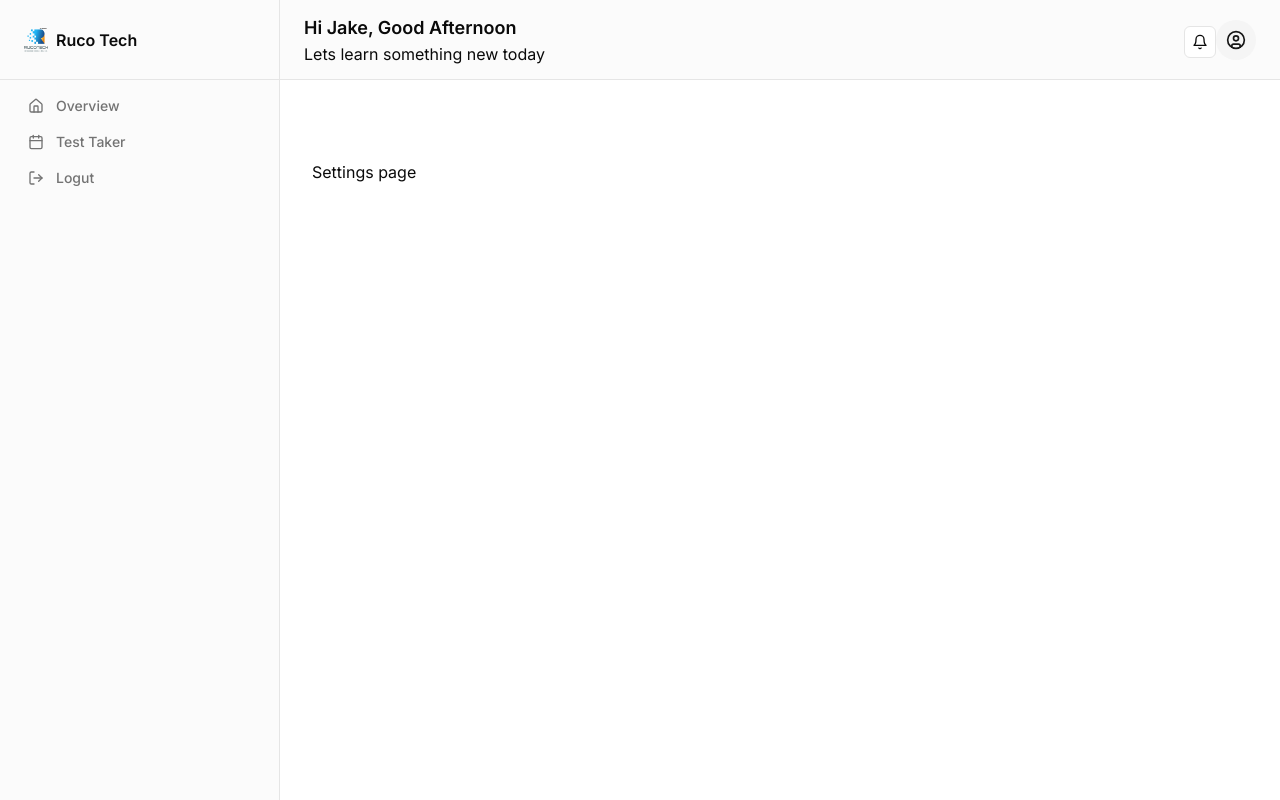
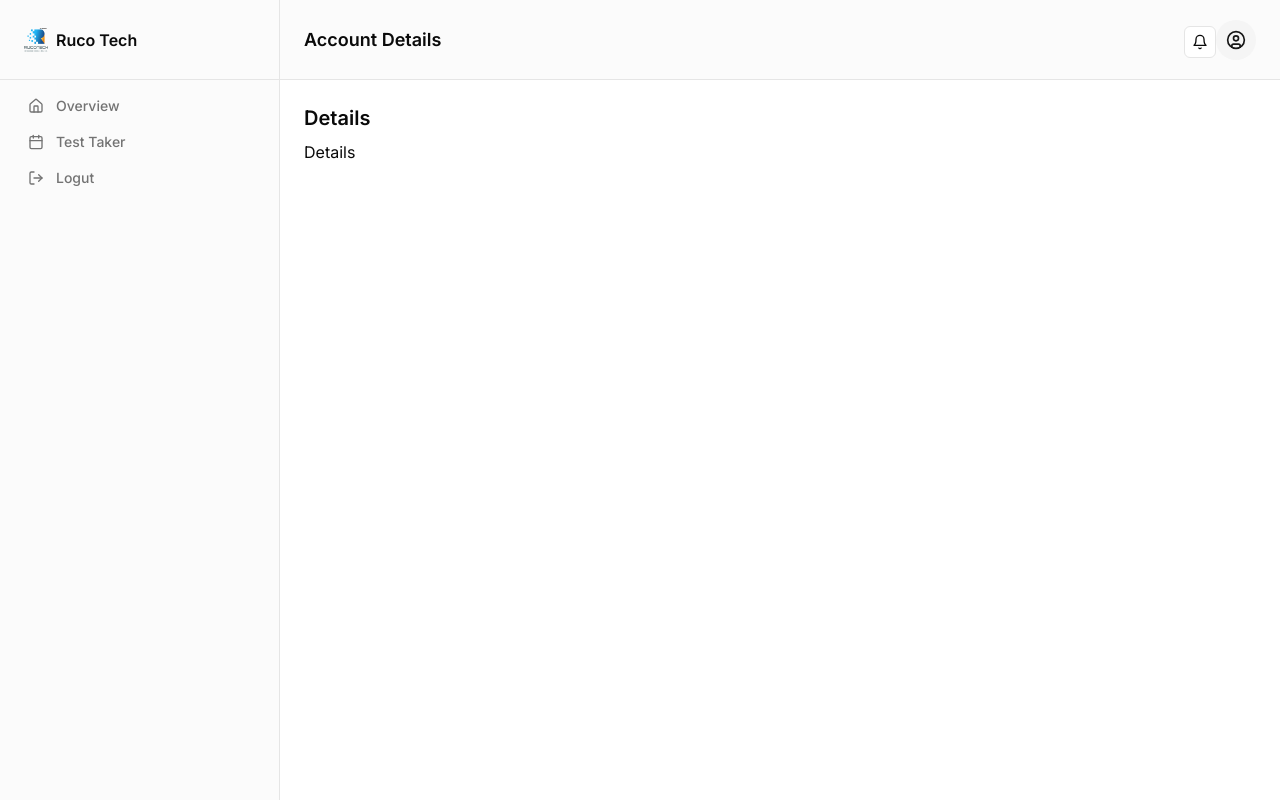
Before and after one commit to afullsnack/apt-test, a Next.js app: page /settings in a window 1280 px wide. Built offline with nearby package versions, Linux system fonts and the light colour scheme.

Commit message:
fix: Fix settings page layout and form structure

```diff
--- a/src/app/(app)/(dashboard)/layout.tsx
+++ b/src/app/(app)/(dashboard)/layout.tsx
@@ -215,10 +215,19 @@ const DashboardLayout = ({ children }: Args) => {
                 </SheetContent>
               </Sheet>
               <div className="w-full flex-1 flex flex-col">
-                <h1 className="text-balance text-lg font-semibold">Hi {'Jake'}, Good Afternoon</h1>
-                <span className="text-balance text-sx font-normal">
-                  Lets learn something new today
-                </span>
+                {!pathname.includes('settings') && (
+                  <>
+                    <h1 className="text-balance text-lg font-semibold">
+                      Hi {'Jake'}, Good Afternoon
+                    </h1>
+                    <span className="text-balance text-sx font-normal">
+                      Lets learn something new today
+                    </span>
+                  </>
+                )}
+                {pathname.includes('settings') && (
+                  <h1 className="text-balance text-lg font-semibold">Account Details</h1>
+                )}
                 {/* <form>
                 <div className="relative">
                   <Search className="absolute left-2.5 top-2.5 h-4 w-4 text-muted-foreground" />
--- a/src/app/(app)/(dashboard)/settings/page.tsx
+++ b/src/app/(app)/(dashboard)/settings/page.tsx
@@ -1,13 +1,26 @@
+// settings page to handle profile pic upload, name and email change
 import { Container, Main, Section } from '@app/components/craft'
 
 export default function Settings() {
   return (
-    <Main>
-      <Section>
-        <Container>
-          <h1>Settings page</h1>
+    <Main className="flex flex-1 flex-col gap-4 p-4 lg:gap-6 lg:p-6">
+      <Section className="!p-0 grid gap-2">
+        <div className="flex items-center">
+          <h1 className="text-lg font-semibold md:text-xl">Details</h1>
+        </div>
+        <Container className="!p-0 grid gap-2 w-full flex-1">
+          <h1>Details</h1>
         </Container>
       </Section>
     </Main>
   )
 }
+
+const PasswordSection = () => {
+  // return form with handler to server actions
+  return (
+    <Container>
+      <div>Form</div>
+    </Container>
+  )
+}
```
